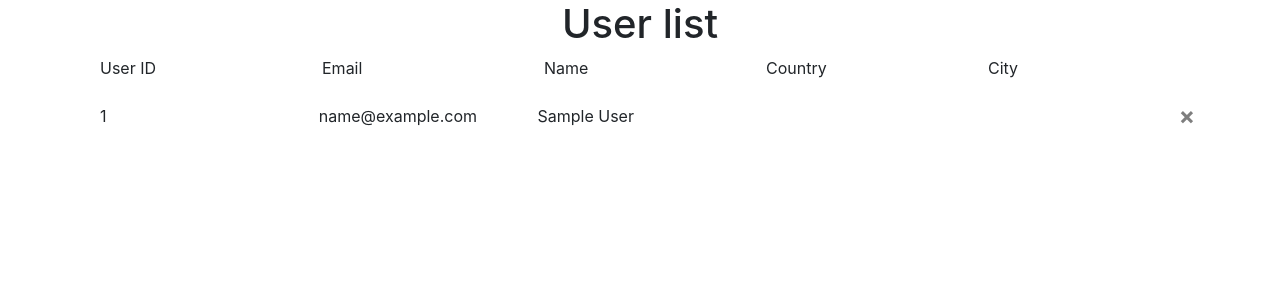
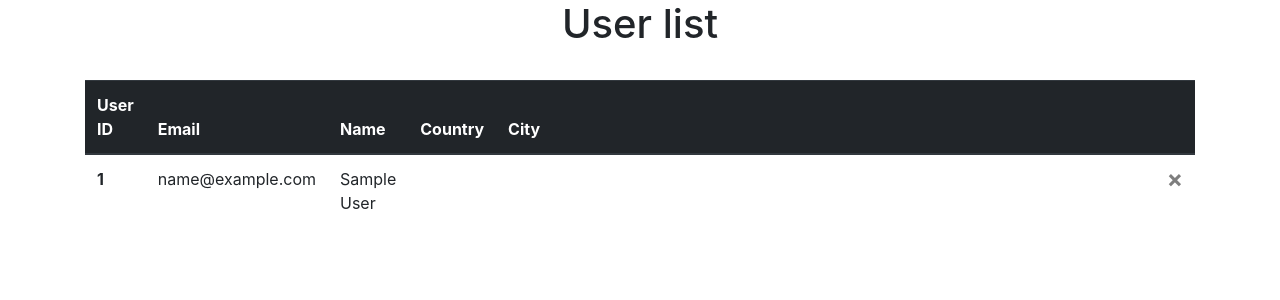
Before and after one commit to Gamattowicz/Flask_Website, a Flask app: page /user-list in a window 1280 px wide. Shown: the part 40-340 px from the top of the page. Run offline with Flask 2, Linux system fonts and the light colour scheme; the visitor is signed in with stand-in values (Sample User, id 1); data comes from the database, SQL or seed files in the repository; some libraries are stand-ins or nearby versions.

Commit message:
add table in user list page

```diff
--- a/website/templates/user_list.html
+++ b/website/templates/user_list.html
@@ -3,41 +3,44 @@
 
 {% block content %}
 <h1 align="center">User list</h1>
-<ul class="list-group list-group-flush" id="userlist">
-    <div class="container">
-        <div class="row">
-            <div class="col">User ID</div>
-            <div class="col">Email</div>
-            <div class="col">Name</div>
-            <div class="col">Country</div>
-            <div class="col">City</div>
-        </div>
-    </div>
-    <br>
+<br>
+<table class="table">
+    <thead class="thead-dark">
+        <tr>
+            <th scope="col">User ID</th>
+            <th scope="col">Email</th>
+            <th scope="col">Name</th>
+            <th scope="col">Country</th>
+            <th scope="col">City</th>
+            <th></th>
+        </tr>
+    </thead>
+    <thody>
+        <tr>
     {% if users %}
         {% for user in users %}
-        <div class="container">
-            <div class="row">
-                <div class="col">{{user.id}}</div>
-                <div class="col">{{user.email}}</div>
-                <div class="col">{{user.name}}</div>
+                <th scopre="row">{{user.id}}</th>
+                <td>{{user.email}}</td>
+                <td>{{user.name}}</td>
                 {% if user.country %}
-                    <div class="col">{{user.country}}</div>
+                    <td>{{user.country}}</td>
                 {% else %}
-                    <div class="col"></div>
+                    <td></td>
                 {% endif %}
                 {% if user.city %}
-                    <div class="col">{{user.city}}</div>
+                    <td>{{user.city}}</td>
                 {% else %}
-                    <div class="col"></div>
+                    <td class="col"></td>
                 {% endif %}
-                <button type="button" class="close" onClick="deleteUser({{ user.id }})">
+                <td><button type="button" class="close" onClick="deleteUser({{ user.id }})">
                 <span aria-hidden="true">&times;</span>
                 </button>
-            </div>
+                </td>
         </div>
-
+        </tr>
+    </thody>
         {% endfor %}
     {% endif %}
 </ul>
+</table>
 {% endblock %}
```
